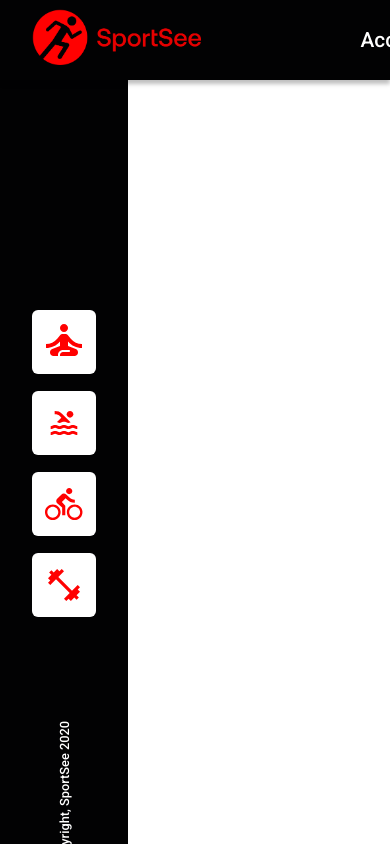
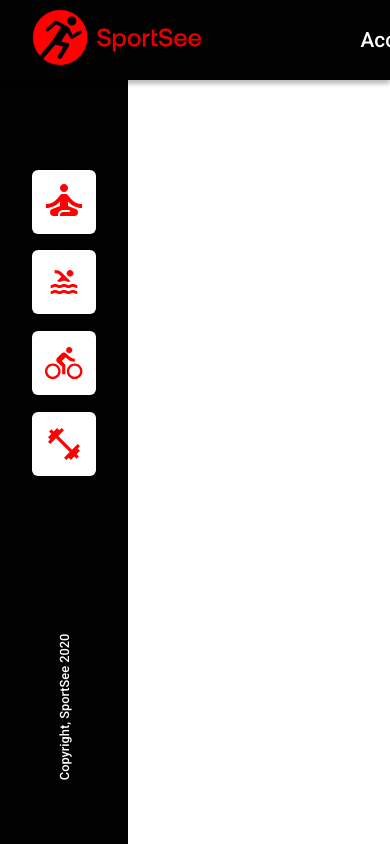
Before and after one commit to ThomasCharuel/sportify, a React (Create React App) app: page / in a window 390 px wide. Built offline with nearby package versions, Linux system fonts and the light colour scheme; the HTML template or start-up script is replaced by a standard one.

Commit message:
Correct vertical navbar for small screens

```diff
--- a/src/components/SecondaryNavigation/index.module.scss
+++ b/src/components/SecondaryNavigation/index.module.scss
@@ -8,7 +8,7 @@
   min-height: 100vh;
   display: grid;
   grid-template-columns: 1fr;
-  grid-template-rows: 1fr 1fr 1fr;
+  grid-auto-rows: minmax(5rem, auto);
   background-color: $background-color-navigation;
 }
 
```
